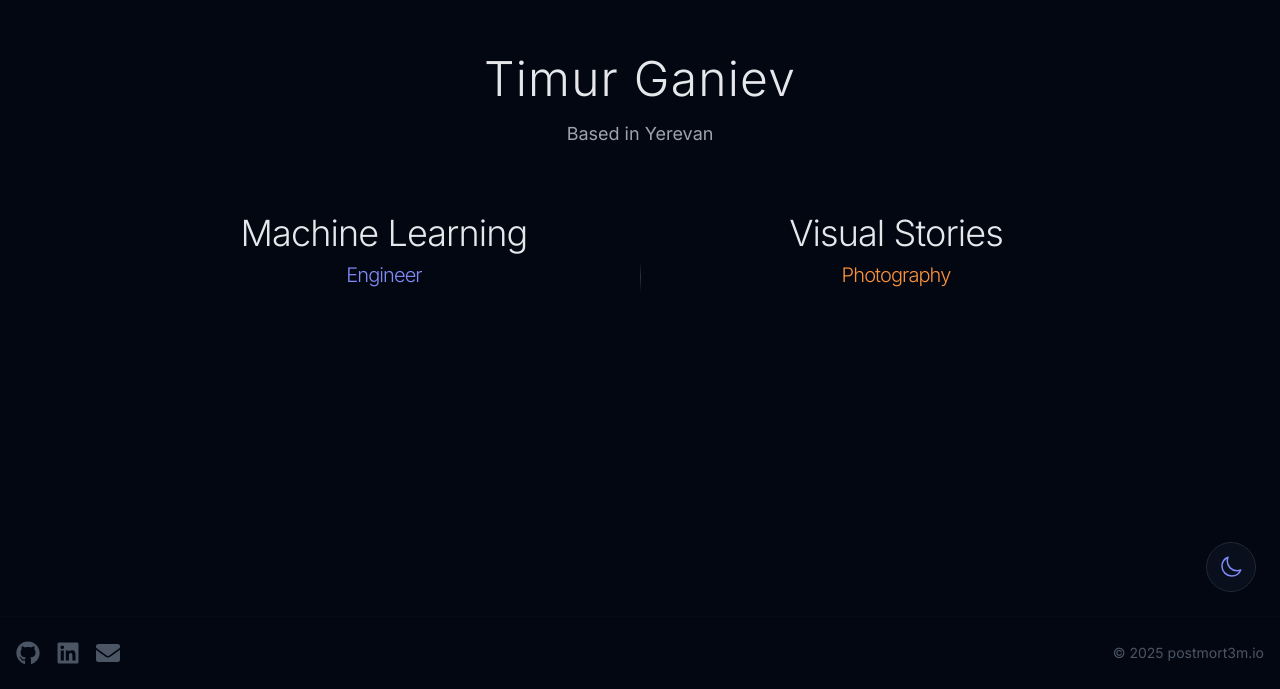
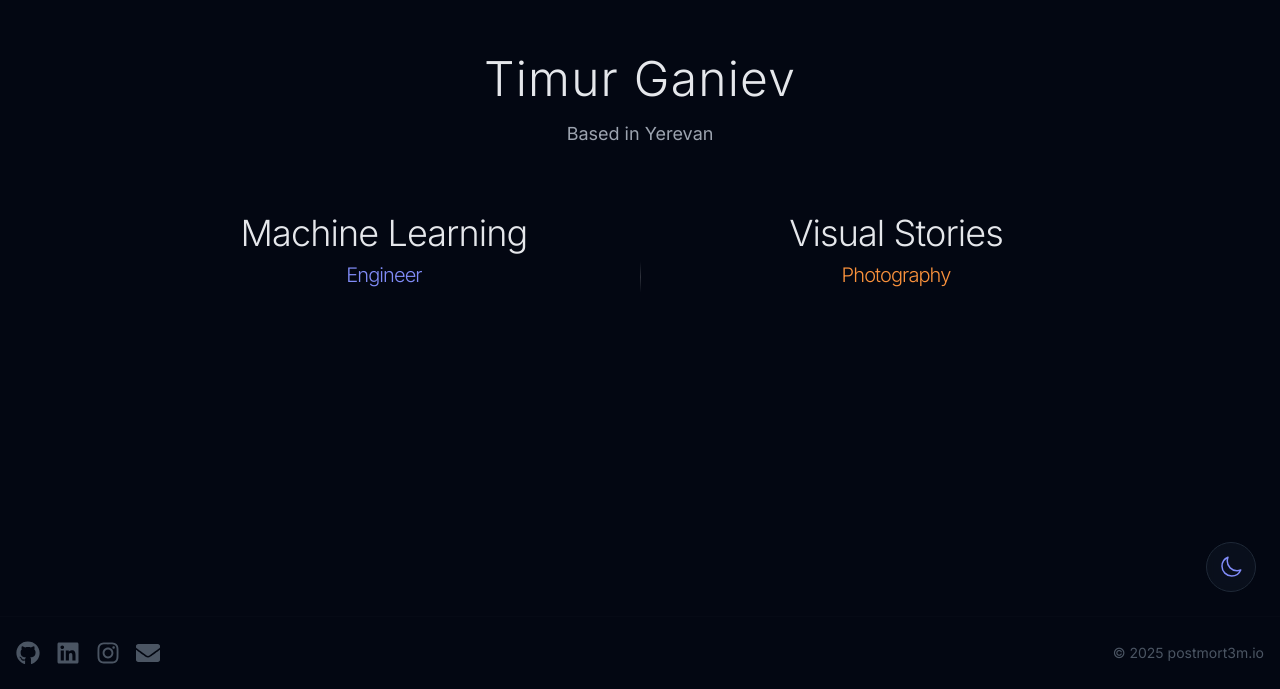
Before and after one commit to esceptico/website, a Next.js app: page / in a window 1280 px wide. Shown: the part 184-873 px from the top of the page. Built offline with nearby package versions, Linux system fonts and the light colour scheme.

Commit message:
Add Instagram social link to Footer component

```diff
--- a/src/components/layout/Footer.tsx
+++ b/src/components/layout/Footer.tsx
@@ -1,4 +1,4 @@
-import { FaGithub, FaLinkedin, FaEnvelope } from 'react-icons/fa';
+import { FaGithub, FaLinkedin, FaEnvelope, FaInstagram } from 'react-icons/fa';
 import Link from 'next/link';
 
 const Footer = () => {
@@ -27,6 +27,14 @@ const Footer = () => {
               <FaLinkedin className="w-6 h-6" />
             </Link>
             <a
+              href="https://instagram.com/timurmurmur"
+              target="_blank"
+              className={socialLinkStyles}
+              aria-label="Instagram"
+            >
+              <FaInstagram className="w-6 h-6" />
+            </a>
+            <a
               href="mailto:ganiev.tmr@gmail.com"
               className={socialLinkStyles}
               aria-label="Email"
```
